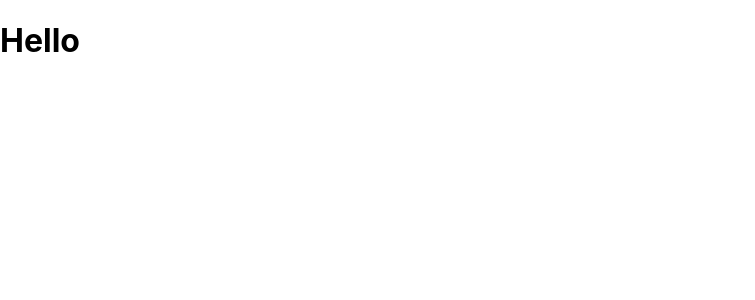
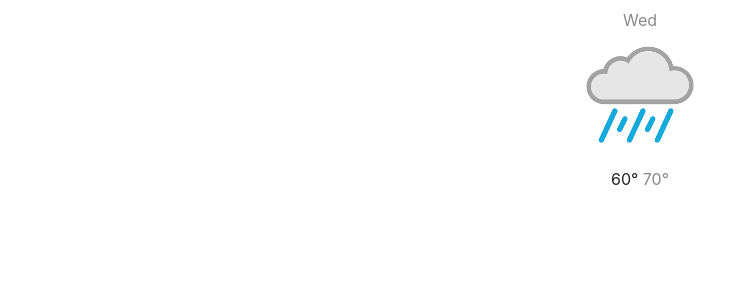
Before and after one commit to vjenacka/weather-app, a React (Create React App) app: page / in a window 1280 px wide. Shown: the top 300 px of the page, without its empty margins (0-755 px from the left). Built offline with nearby package versions, Linux system fonts and the light colour scheme.

Commit message:
Added a card and some styles

```diff
--- a/src/App.js
+++ b/src/App.js
@@ -1,10 +1,11 @@
 import React, { Component } from 'react';
+import Card from './components/Card/Card';
 
 class App extends Component {
   render() {
     return (
       <div className="App">
-        <h1>Hello</h1>
+        <Card/>
       </div>
     );
   }
--- /dev/null
+++ b/src/components/Card/Card.css
@@ -0,0 +1,24 @@
+.card{
+    width: 30%;
+    margin: 0 auto;
+    text-align: center;
+    color: #888;
+}
+.card img{
+    width: 30%;
+    margin: 0 auto;
+}
+.card p{
+    margin: 10px 0;
+}
+.card span{
+    color: #222;
+}
+/* .card-focused{
+    width: 30%;
+    margin: 0 auto;
+    text-align: center;
+    color: #888;
+    border: 1px solid #666;
+    background: #777;
+} */
--- /dev/null
+++ b/src/components/Card/Card.js
@@ -0,0 +1,13 @@
+import React from 'react';
+import img from './download.png';
+import './Card.css';
+
+export default function Card() {
+  return (
+    <div className='card card-focused'>
+        <p>Wed</p>
+        <img src={img} alt="weather image"/>
+        <p><span>60&deg;</span> 70&deg;</p>
+    </div>
+  )
+}
```
Also changed, not shown: src/components/Card/download.png (added), 1 other file (tests, documents, lock files or other folders).
